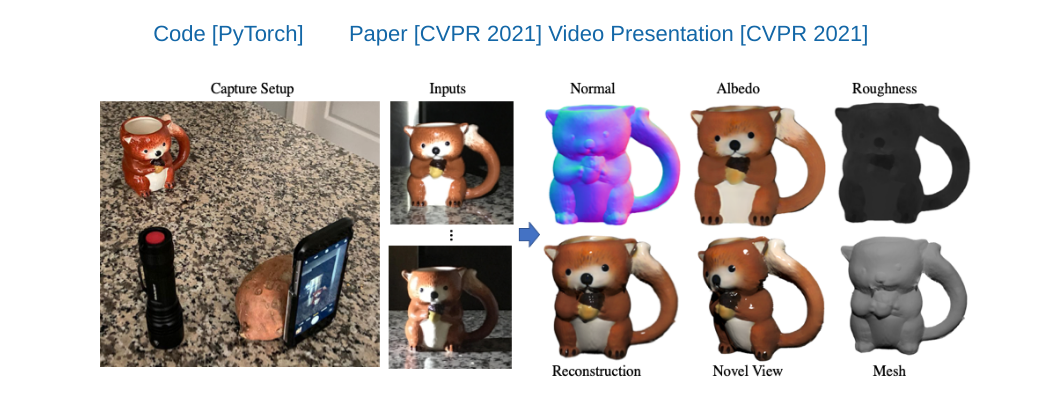
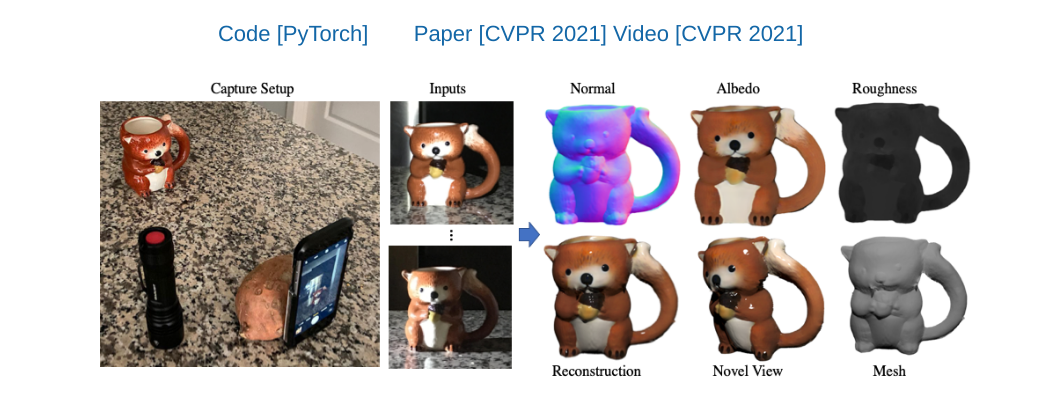
Before and after one commit to dlichy/ShapeAndMaterialAtHome, a plain HTML site: page index.html in a window 1280 px wide. Shown: the part 152-565 px from the top of the page, without its empty margins (108-1160 px from the left). Drawn offline with Linux system fonts and the light colour scheme; a script that the page names is missing.

Commit message:
Update index.html

```diff
--- a/index.html
+++ b/index.html
@@ -110,7 +110,7 @@ a:hover {
                 <center>
                     <span style="font-size:22px"><a href="https://github.com/dlichy/ShapeAndMaterial">Code [PyTorch]</a></span>
                     <span style="font-size:22px"><a href="https://arxiv.org/abs/2104.06397">Paper [CVPR 2021]</a> </span>
-		    <span style="font-size:22px"><a href="https://www.youtube.com/watch?v=80CL4Xbwyuw">Video Presentation [CVPR 2021]</a> </span>
+		    <span style="font-size:22px"><a href="https://www.youtube.com/watch?v=80CL4Xbwyuw">Video [CVPR 2021]</a> </span>
                     <br>
             </td>
         </tr>
```
